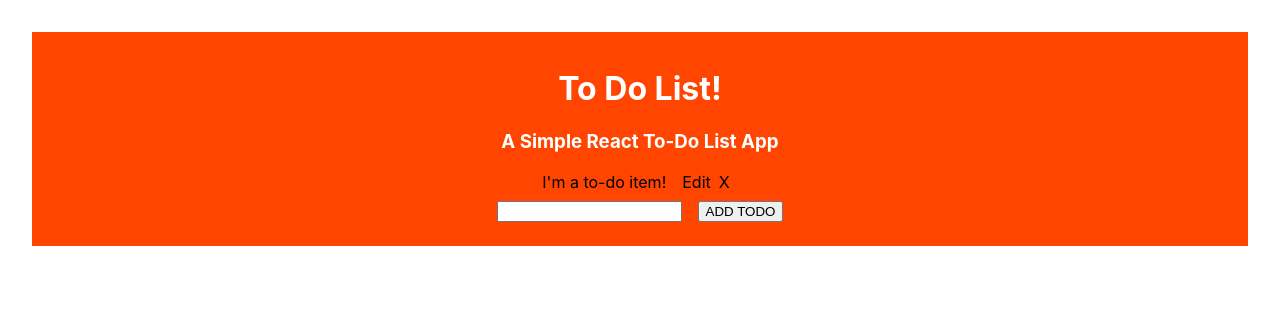
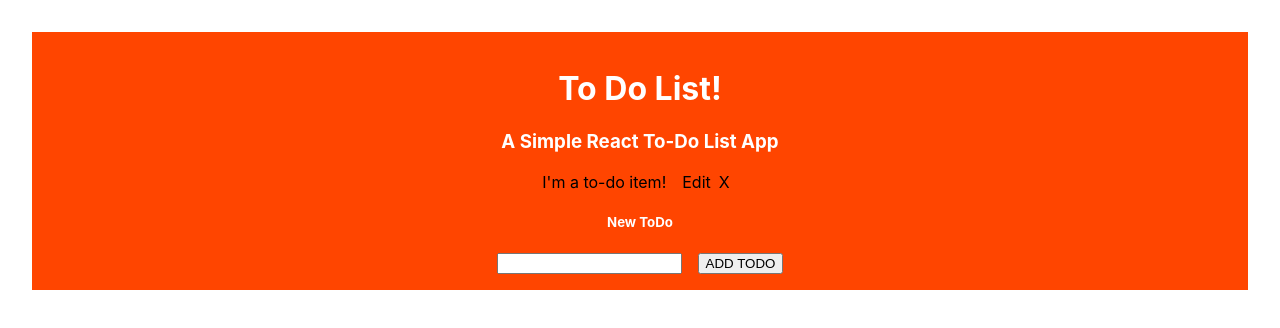
Before and after one commit to Proclus01/to-do-list, a React (Create React App) app: page / in a window 1280 px wide. Shown: the top 328 px of the page. Built offline with nearby package versions, Linux system fonts and the light colour scheme.

Commit message:
add title for newtodoform inside of todolist, adjust css for child components

```diff
--- a/src/NewToDoForm.css
+++ b/src/NewToDoForm.css
@@ -3,7 +3,6 @@
     text-align: center;
     justify-content: center;
     background-color: orangered;
-    margin: 0.5em;
 }
 
 .InputForm {
--- a/src/NewToDoForm.js
+++ b/src/NewToDoForm.js
@@ -19,6 +19,7 @@
     render() {
         return (
             <div className="NewToDoForm">
+
                 <form onSubmit={this.handleSubmit}>
                     <div className="InputForm">
                         <input
--- a/src/ToDoList.js
+++ b/src/ToDoList.js
@@ -33,9 +33,15 @@
             <div className="main-container">
                 <h1 id="title">To Do List!</h1>
                 <h3 id="subtitle">A Simple React To-Do List App</h3>
-                {todos}
 
-                <NewToDoForm />
+                <div>
+                    {todos}
+                </div>
+
+                <div>
+                    <h5 id="subtitle">New ToDo</h5>
+                    <NewToDoForm />
+                </div>
             </div>
         )
     }
```
